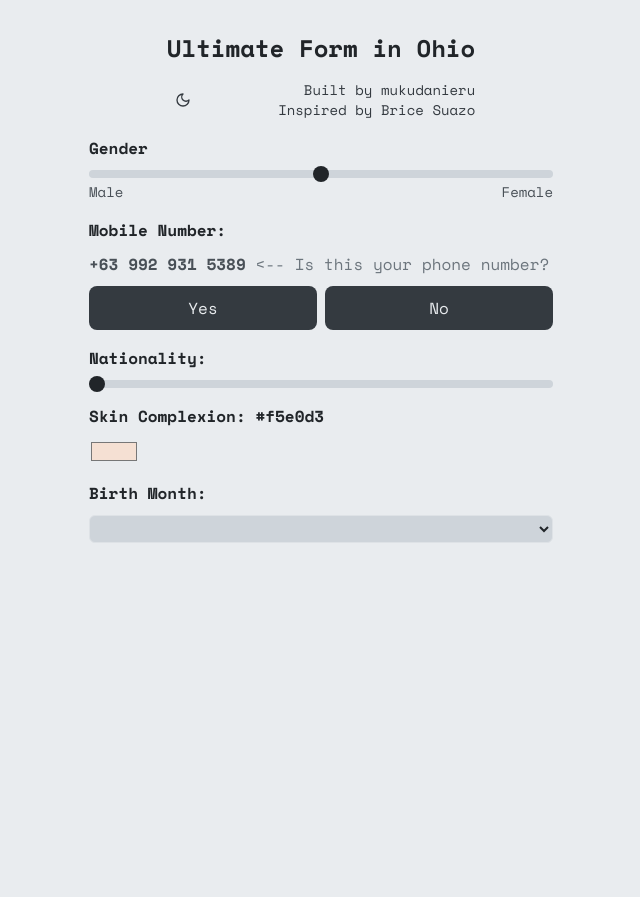
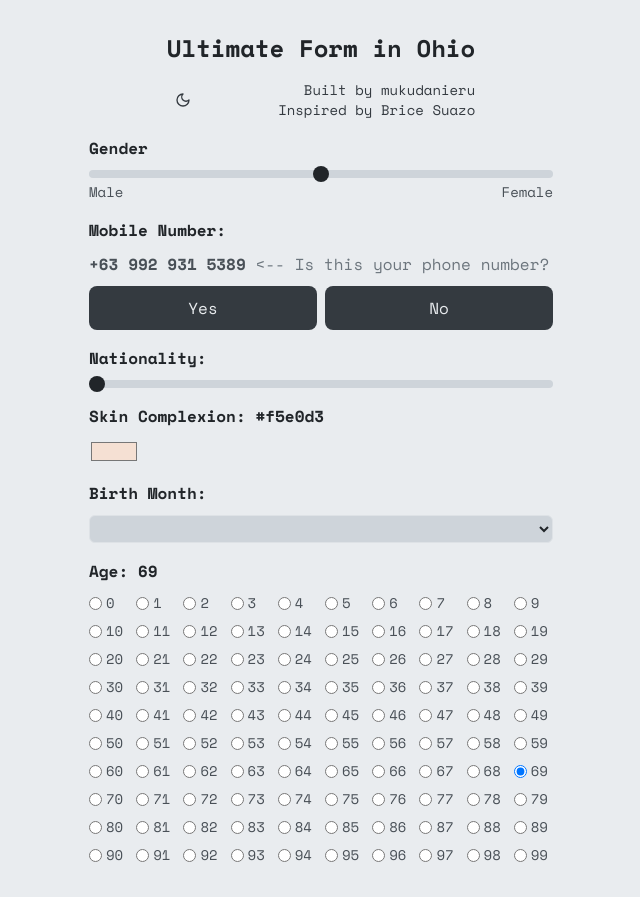
Before and after one commit to mukudanieru/ultimate-form, a Svelte app: page / in a window 1280 px wide. Shown: the whole page, without its empty margins (319-959 px from the left). Before the commit the page ends 800 px from the top, so only its background shows below. Built offline with nearby package versions, Linux system fonts and the light colour scheme.

Commit message:
Add age selector with radio button grid
- Generate 100 radio options (0-99) dynamically
- Layout in 10-column grid
- Use bind:group for radio button selection
- Display selected age in label

```diff
--- a/src/App.svelte
+++ b/src/App.svelte
@@ -5,6 +5,7 @@
   import NationalityForm from "./lib/NationalityForm.svelte";
   import SkinComplexionForm from "./lib/SkinComplexionForm.svelte";
   import BirthMonthForm from "./lib/BirthMonthForm.svelte";
+  import AgeForm from "./lib/AgeForm.svelte";
 </script>
 
 <main
@@ -16,4 +17,5 @@
   <NationalityForm />
   <SkinComplexionForm />
   <BirthMonthForm />
+  <AgeForm />
 </main>
--- /dev/null
+++ b/src/lib/AgeForm.svelte
@@ -0,0 +1,25 @@
+<script lang="ts">
+  let age = $state(69);
+</script>
+
+<div class="flex flex-col w-full gap-2.5">
+  <label for="age">Age: {age}</label>
+
+  <div class="grid grid-cols-10 gap-2">
+    {#each { length: 100 }, number}
+      <div class="flex items-center gap-1">
+        <input
+          id="age-{number}"
+          type="radio"
+          value={number}
+          name="age"
+          bind:group={age}
+        />
+        <label
+          class="font-medium! text-sm! text-secondary-dark! dark:text-secondary!"
+          for="age-{number}">{number}</label
+        >
+      </div>
+    {/each}
+  </div>
+</div>
```
